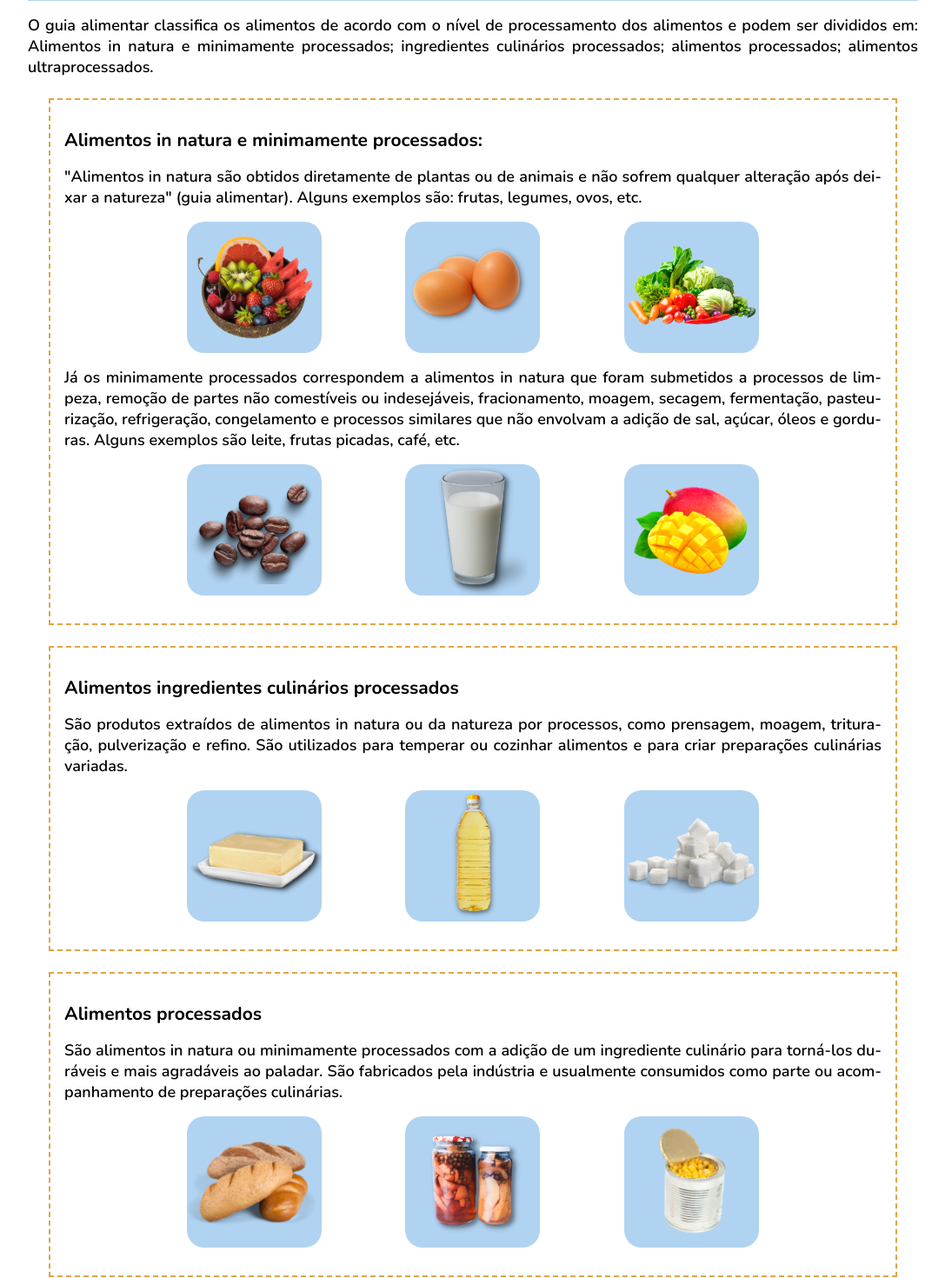
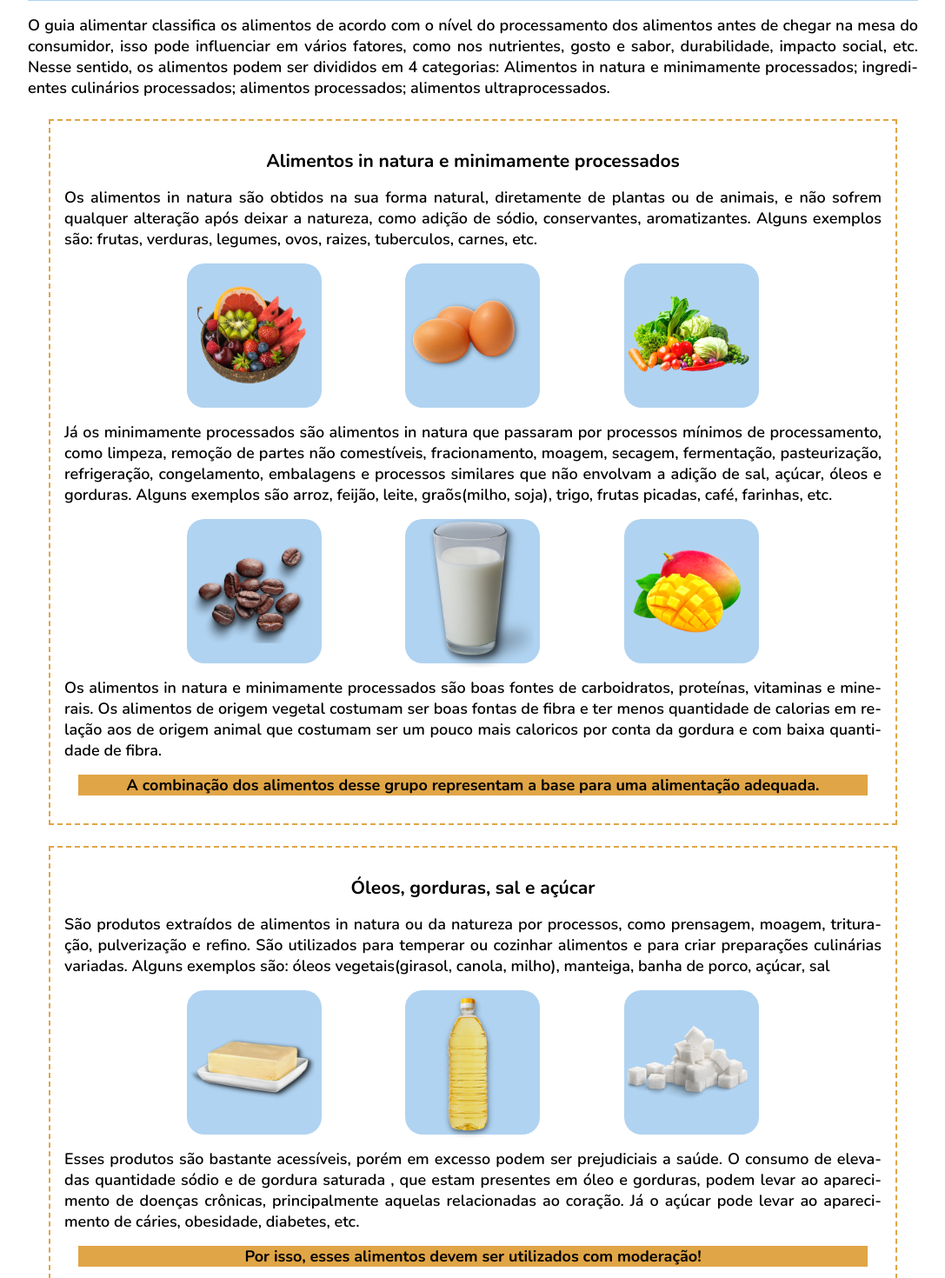
Before and after one commit to olaari/projeto-final, a React (Vite) app: page /classificacao in a window 1280 px wide. Shown: the part 660-2130 px from the top of the page at 87% size, without its empty margins (96-1183 px from the left). Built offline with nearby package versions, Linux system fonts and the light colour scheme.

Commit message:
Classificação dos alimentos parcialmente concluida

```diff
--- a/src/components/carrossel-imagens/CarrosselImagens.jsx
+++ b/src/components/carrossel-imagens/CarrosselImagens.jsx
@@ -1,13 +1,12 @@
 import './carrosselimagens.css'
+
 function CarrosselImagens(props) {
     return (
-        <>
-            return (
-            <div className="carrossel">
-                <img src={props.image} alt={props.description} />
-            </div>
-            )
-        </>
+        <div className="carrossel" >
+            {props.images.map(
+                ({ src, alt,}) => <div> <img src={src} alt={alt} /></div>
+            )}
+        </div>
     )
 }
 
--- a/src/components/carrossel-imagens/carrosselimagens.css
+++ b/src/components/carrossel-imagens/carrosselimagens.css
@@ -1,26 +1,26 @@
 .carrossel {
-    width: 22%;
-    margin: 0 auto;
-    max-width: 155px;
-    background-color: #b0d3f1;
-    border-radius: 20px;
-    background-size: contain;
-    height: 0;
-    padding-bottom: 20%;
+    width: 100%;
+    max-width: 755px;
+    margin: 1rem auto;
+    display: flex;
+    flex-direction: row;
+    justify-content: center;
 }
 
-.carrossel>div {
+.carrossel > div {
+    position: relative;
+    margin: 0 auto;
+    background-color: #B0D3F1;
+    border-radius: 20px;
+    padding-bottom: 22%;
     width: 22%;
-    margin: 0 auto;
     max-width: 155px;
-    background-color: #b0d3f1;
-    border-radius: 20px;
-    background-size: contain;
-    height: 0;
-    padding-bottom: 20%;
 }
 
-.carrossel>img {
-    background: no-repeat;
-    width: 10rem;
+.carrossel > div > img {
+    position: absolute;
+    margin: 0 auto;
+    top: 50%;
+    transform: translateY(-50%);
+    width: 95%;
 }
--- a/src/pages/Classificacao/Classificacao.jsx
+++ b/src/pages/Classificacao/Classificacao.jsx
@@ -1,8 +1,21 @@
-import "./classificacao.css";
-import CarrosselImagens from "../../components/carrossel-imagens/CarrosselImagens";
-import rotuloAlimento from "../../assets/rotulo-alimento.png";
-import frutasInNatura from "../../assets/frutas-in-natura.png"
-import ovosInnatura from "../../assets/ovos-in-natura.png"
+import './classificacao.css';
+import CarrosselImagens from '../../components/carrossel-imagens/CarrosselImagens';
+import rotuloAlimento from '../../assets/rotulo-alimento.png';
+import frutasInNatura from '../../assets/frutas-in-natura.png'
+import ovosInNatura from '../../assets/ovos-in-natura.png'
+import saladaInNatura from '../../assets/salada-in-natura.png'
+import cafe from '../../assets/cafe.png'
+import leite from '../../assets/leite.png'
+import manga from '../../assets/manga.png'
+import manteiga from '../../assets/manteiga.png'
+import oleo from '../../assets/oleo.png'
+import acucar from '../../assets/acucar.png'
+import pao from '../../assets/pao.png'
+import conservas from '../../assets/conservas.png'
+import enlatados from '../../assets/enlatados.png'
+import refrigerante from '../../assets/refrigerante.png'
+import salgadinho from '../../assets/salgadinho.png'
+import bolachaRecheada from '../../assets/bolacha-recheada.png'
 
 
 function Classificacao() {
@@ -13,60 +26,75 @@ function Classificacao() {
                 <div className="background-classificacao"></div>
             </div>
             <div className="main-classificacao">
-                <h1>Classificação dos Alimentos</h1>
-                <p> O guia alimentar classifica os alimentos de acordo com o nível de processamento dos alimentos e podem ser divididos em: Alimentos in natura e minimamente processados; ingredientes culinários processados; alimentos processados; alimentos ultraprocessados.</p>
+                <h1 className='titulo-classificacao'>Classificação dos Alimentos</h1>
+                <p> O guia alimentar classifica os alimentos de acordo com o nível do processamento dos alimentos antes de chegar na mesa do consumidor, isso pode influenciar em vários fatores, como nos nutrientes, gosto e sabor, durabilidade, impacto social, etc. Nesse sentido, os alimentos podem ser divididos em 4 categorias: Alimentos in natura e minimamente processados;
+                    ingredientes culinários processados; alimentos processados; alimentos
+                    ultraprocessados.</p>
                 <div className="caixa-alimentos">
-                    <h3>Alimentos in natura e minimamente processados:</h3>
-                    <p>"Alimentos in natura são obtidos diretamente de plantas ou de animais e não sofrem qualquer alteração após deixar a natureza" (guia alimentar). Alguns exemplos são: frutas, legumes, ovos, etc.</p>
-                    {/* <CarrosselImagens image={frutasInNatura}
-                        description="ilustração mulher fazendo checklist"
-                        image={ovosInnatura}
-                        description="ilustração mulher fazendo checklist"> </CarrosselImagens> */}
-
-
-                    <div className="imagens-tipo-alimentos">
-                        <div className="frutas-in-natura"></div>
-                        <div className="ovos-in-natura"></div>
-                        <div className="salada-in-natura"></div>
-                    </div>
-                    <p>Já os minimamente processados correspondem a alimentos in natura que foram submetidos a processos de limpeza, remoção de partes não comestíveis ou indesejáveis, fracionamento, moagem, secagem, fermentação, pasteurização, refrigeração, congelamento e processos similares que não envolvam a adição de sal, açúcar, óleos e gorduras. Alguns exemplos são leite, frutas picadas, café, etc.</p>
-                    < div className="imagens-tipo-alimentos">
-                        <div className="cafe"></div>
-                        <div className="leite"></div>
-                        <div className="manga"></div>
-                 </div>
-
+                    <h3>Alimentos in natura e minimamente processados</h3>
+                    <p>Os alimentos in natura são obtidos na sua forma natural, diretamente de plantas ou de animais, e não sofrem
+                        qualquer alteração após deixar a natureza, como adição de sódio, conservantes, aromatizantes. Alguns exemplos são:
+                        frutas, verduras, legumes, ovos, raizes, tuberculos, carnes, etc.</p>
+                    <CarrosselImagens images={[
+                        { src: frutasInNatura, alt: 'cesta de fruta' },
+                        { src: ovosInNatura, alt: 'ovos vermelhos' },
+                        { src: saladaInNatura, alt: 'foto de legumes' }
+                    ]} />
+                    <p>Já os minimamente processados são alimentos in natura que passaram por processos mínimos de processamento, como
+                        limpeza, remoção de partes não comestíveis, fracionamento,
+                        moagem, secagem, fermentação, pasteurização, refrigeração, congelamento, embalagens e processos
+                        similares que não envolvam a adição de sal, açúcar, óleos e gorduras. Alguns exemplos
+                        são arroz, feijão, leite, graõs(milho, soja), trigo, frutas picadas, café, farinhas, etc.</p>
+                    <CarrosselImagens images={[
+                        { src: cafe, alt: 'foto café' },
+                        { src: leite, alt: 'foto de um copo de leite' },
+                        { src: manga, alt: 'foto de uma manga picada' }
+                    ]} />
+                    <p>Os alimentos in natura e minimamente processados são boas fontes de carboidratos, proteínas, vitaminas e minerais. Os alimentos de origem vegetal costumam ser boas fontas de fibra e ter menos quantidade de calorias em relação aos de origem animal que costumam ser um pouco mais caloricos por conta da gordura e com baixa quantidade de fibra.</p>
+                    <h4>A combinação dos alimentos desse grupo representam a base para uma alimentação adequada.</h4>
                 </div>
                 <div className="caixa-alimentos">
-                    <h3>Alimentos ingredientes culinários processados</h3>
-                    <p>São produtos extraídos de alimentos in natura ou da natureza por processos, como prensagem, moagem, trituração, pulverização e refino. São utilizados para temperar ou cozinhar alimentos e para criar preparações culinárias variadas. </p>
-                    < div className="imagens-tipo-alimentos">
-                        <div className="manteiga"></div>
-                        <div className="oleo"></div>
-                        <div className="acucar"></div>
-                        </div>
+                    <h3>Óleos, gorduras, sal e açúcar</h3>
+                    <p>São produtos extraídos de alimentos in natura ou da natureza por processos, como
+                        prensagem, moagem, trituração, pulverização e refino. São utilizados para temperar ou
+                        cozinhar alimentos e para criar preparações culinárias variadas. Alguns exemplos são: óleos vegetais(girasol, canola, milho), manteiga, banha de porco, açúcar, sal</p>
+                    <CarrosselImagens images={[
+                        { src: manteiga, alt: 'foto manteiga', },
+                        { src: oleo, alt: 'foto oleo', },
+                        { src: acucar, alt: 'foto acucar' }
+                    ]} />
+                    <p>Esses produtos são bastante acessíveis, porém em excesso podem ser prejudiciais a saúde. O consumo de elevadas quantidade sódio e de gordura saturada , que estam presentes em óleo e gorduras, podem levar ao aparecimento de doenças crônicas, principalmente aquelas relacionadas ao coração. Já o açúcar pode levar ao aparecimento de cáries, obesidade, diabetes, etc.</p>
+                    <h4> Por isso, esses alimentos devem ser utilizados com moderação!</h4>
                 </div>
                 <div className="caixa-alimentos">
                     <h3>Alimentos processados</h3>
-                    <p>São alimentos in natura ou minimamente processados com a adição de um ingrediente culinário para torná-los duráveis e mais agradáveis ao paladar. São fabricados pela indústria e usualmente consumidos como parte ou acompanhamento de preparações culinárias.</p>
-                    < div className="imagens-tipo-alimentos">
-                        <div className="pao"></div>
-                        <div className="conservas"></div>
-                        <div className="enlatados"></div>
-                        </div>
+                    <p>São alimentos in natura ou minimamente processados com a adição de um ingrediente
+                        culinário, como sal, açúcar, óleo ou gordura com objetivo de aumentar a durabilidade desses alimentos e torna-los mais agradáveis ao paladar. Seu processo de fabricação se assemelham as técnicas culinárias. Geralmente são fabricados pela
+                        indústria e usualmente consumidos como parte ou acompanhamento de preparações.
+                        culinárias. Alguns exemplos desses alimentos são: frutas em conserva, carnes e peixes conservadas ao sal ou óleo, alimentos enlatados, queijos, pães feitos de farinha, água e sal.</p>
+                    <CarrosselImagens images={[
+                        { src: pao, alt: 'pao' },
+                        { src: conservas, alt: 'conservas' },
+                        { src: enlatados, alt: 'enlatados' }
+                    ]} />
+                    <p>Por conta de ser derivados dos alimentos in natura, muito produtos dessa categoria são comercializados como alimentos saudáveis, porém deve-se tomar cuidado pois como eles possuí vários ingredientes culinários como açúcar, gorduras e sódio que podem modificar nutricionalmente esses alimentos.   </p>
+                    <h4>Os alimentetos processados devem ser utilizados com moderação e devem ser consumidos como acompanhamentos dos alimentos in natura e não substítui-los. </h4>
                 </div>
                 <div className="caixa-alimentos">
                     <h3>Alimentos ultraprocessados</h3>
-                    <p>São formulações industriais feitas inteiramente ou majoritariamente de substâncias extraídas de alimentos derivados de constituintes de alimentos ou sintetizadas em laboratório (corantes, aromatizantes e realçadores de sabores).</p>
-                    < div className="imagens-tipo-alimentos">
-                        <div className="refrigerante"></div>
-                        <div className="salgadinho"></div>
-                        <div className="bolacha-recheada"></div>
-                        </div>
+                    <p>São alimentos que passam por diversos processos industriais, com adição de sal, açúcar e gorduras para intensificação do sabor, mascarar o gosto dos adivivos químicos e para aumentar a durabilidade do tempo de prateleira, além disso recebem grandes quantidades de substâncias que foram sintetizadas em
+                        laboratórios como corantes, aromatizantes e realçadores de sabores. A fabricação desses produtos geralmente é realizada por grandes indústrias. Devido a sua formulação, esses alimentos constumam ser consumidos em excesso e tendem a substituir os alimentosa in natura e minimamente processados.</p>
+                    <CarrosselImagens images={[
+                        { src: refrigerante, alt: 'pao' },
+                        { src: salgadinho, alt: 'conservas' },
+                        { src: bolachaRecheada, alt: 'enlatados' }
+                    ]} />
+                    <p>Esses alimentos aprensentam baixo valor nutricional  e com excessiva quantidade de calorias.</p>
+                    <h4>Os alimentos ultraprocessados devem ser evitados!</h4>
                 </div>
 
 
-                <h1>Dicas práticas para ler Rótulos</h1>
+                <h1 className='titulo-quiz'>Quiz dos Alimentos</h1>
 
             </div>
         </>
--- a/src/pages/Classificacao/classificacao.css
+++ b/src/pages/Classificacao/classificacao.css
@@ -53,82 +53,21 @@ div.lista-alimentos {
 
 }
 
-.imagens-tipo-alimentos {
-  width: 100%;
-  max-width: 755px;
-  margin: 1rem auto;
-  display: flex;
-  flex-direction: row;
-  justify-content: center;
+.caixa-alimentos>h3,
+h4 {
+  text-align: center;
 }
 
-.imagens-tipo-alimentos>div {
-  width: 22%;
-  margin: 0 auto;
-  max-width: 155px;
-  background-color: #b0d3f1;
-  border-radius: 20px;
-  background-size: contain;
-  height: 0;
-  padding-bottom: 20%;
+.caixa-alimentos>h4 {
+  background-color: #e0a546;
+  margin: 1rem;
 }
 
-.frutas-in-natura {
-  background: url("../../assets/frutas-in-natura.png") no-repeat center;
+@media screen and (max-width:610px) {
+
+  .titulo-classificacao,
+  .titulo-quiz {
+    font-size: 1.5rem;
+  }
+
 }
-
-.ovos-in-natura {
-  background: url("../../assets/ovos-in-natura.png") no-repeat center;
-}
-
-.salada-in-natura {
-  background: url("../../assets/salada-in-natura.png") no-repeat center;
-}
-
-.cafe {
-  background: url("../../assets/Cafe.png") no-repeat center;
-}
-
-.leite {
-  background: url("../../assets/leite.png") no-repeat center;
-}
-
-.manga {
-  background: url("../../assets/manga.png") no-repeat center;
-}
-
-.manteiga {
-  background: url("../../assets/manteiga.png") no-repeat center;
-}
-
-.oleo {
-  background: url("../../assets/oleo.png") no-repeat center;
-}
-
-.acucar {
-  background: url("../../assets/acucar.png") no-repeat center;
-}
-
-.pao {
-  background: url("../../assets/pao.png") no-repeat center;
-}
-
-.conservas {
-  background: url("../../assets/conservas.png") no-repeat center;
-}
-
-.enlatados {
-  background: url("../../assets/enlatados.png") no-repeat center;
-}
-
-.refrigerante {
-  background: url("../../assets/refrigerante.png") no-repeat center;
-}
-
-.salgadinho {
-  background: url("../../assets/salgadinho.png") no-repeat center;
-}
-
-.bolacha-recheada {
-  background: url("../../assets/bolacha-recheada.png") no-repeat center;
-}
```
Also changed, not shown: src/assets/oleo.png.
